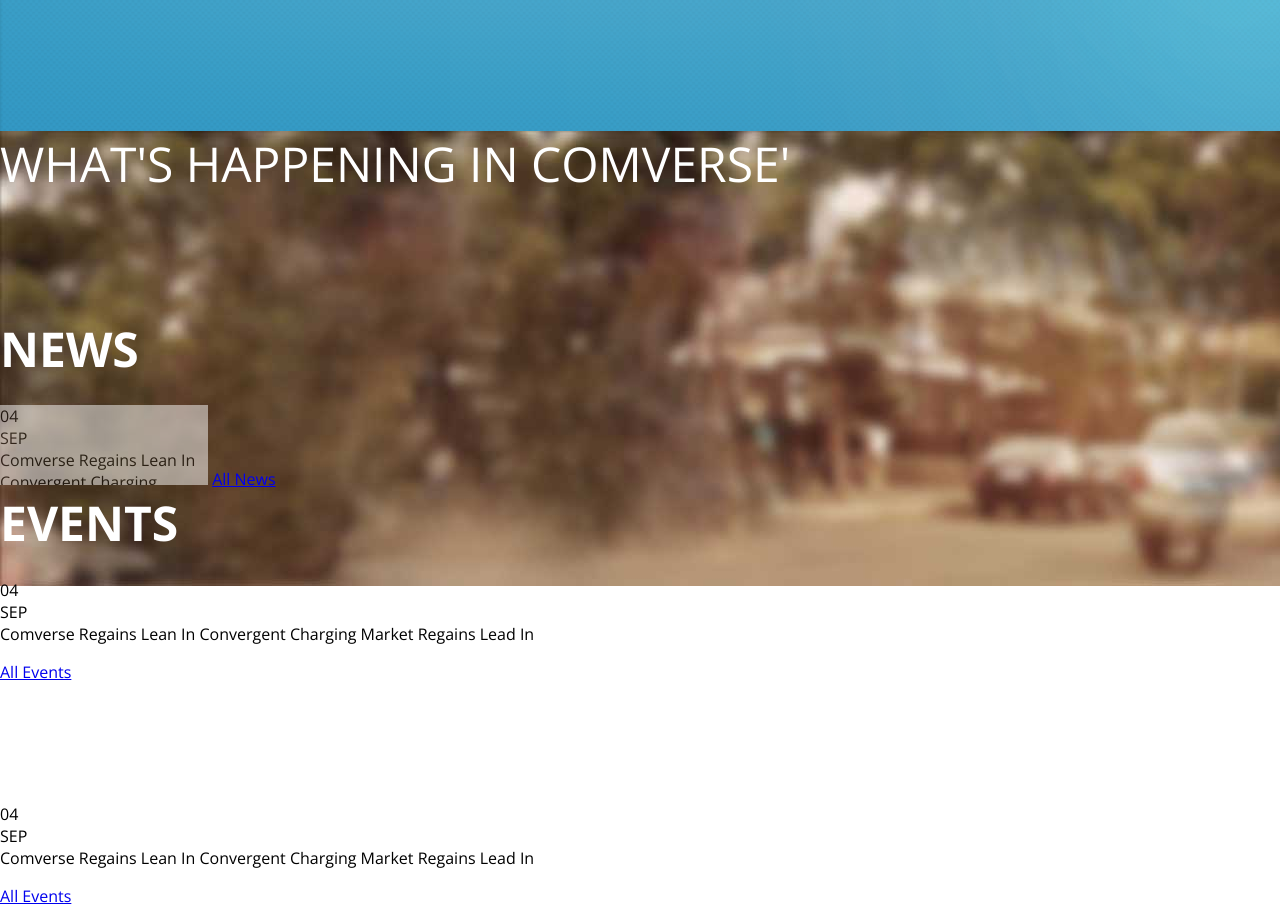
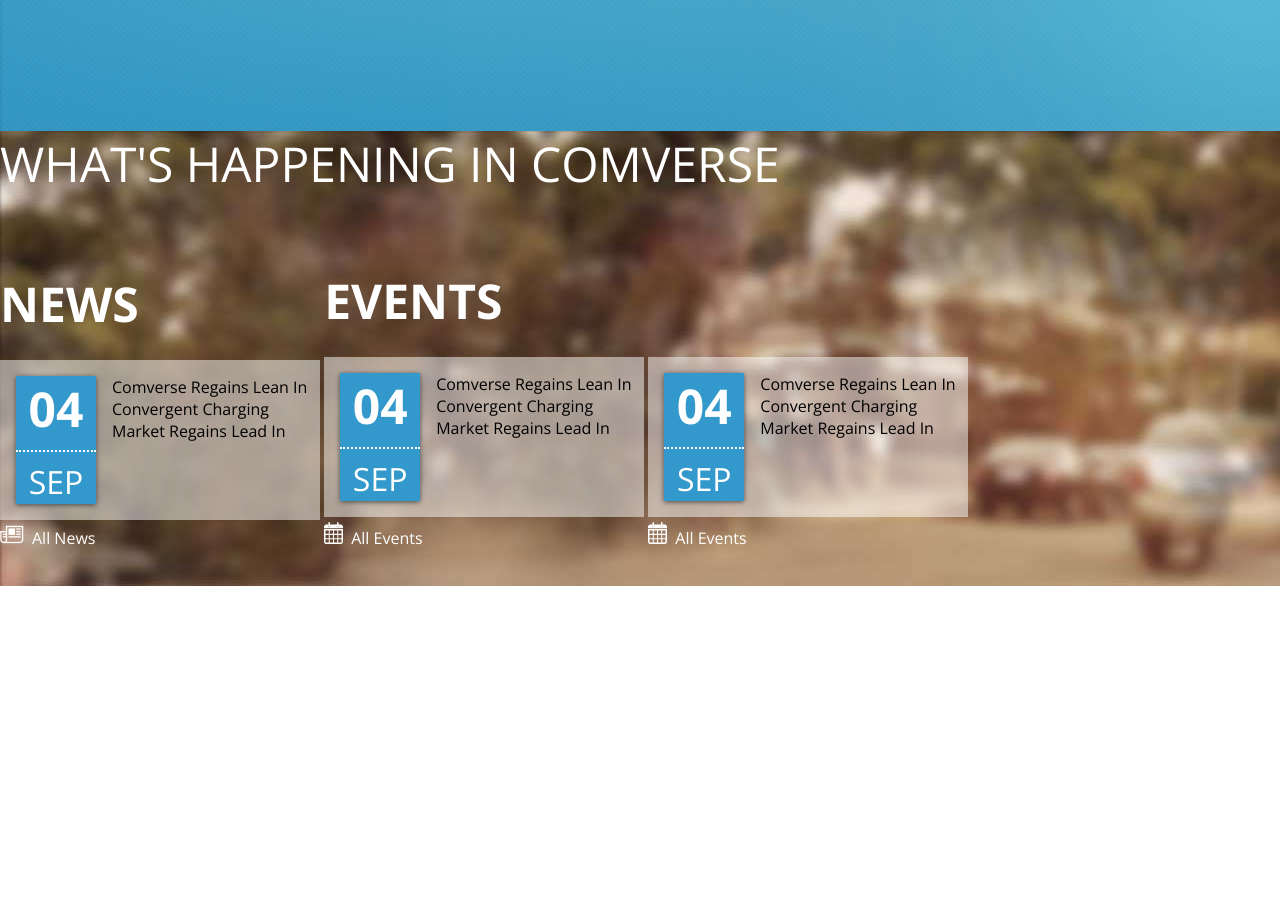
Before and after one commit to lweiss1/comverse, a plain HTML site: page index.html in a window 1280 px wide. Shown: the part 1061-1968 px from the top of the page. After the commit the page ends 1647 px from the top, so only its background shows below. Drawn offline with nearby package versions, Linux system fonts and the light colour scheme.

Commit message:
News section CSS
complete news section css w/o layout

```diff
--- a/css/main.css
+++ b/css/main.css
@@ -513,7 +513,7 @@ a.b1_services {
     /*border: 1px solid #808080;*/
     border-radius: 7px;
     background: #2f88ac;
-    opacity: 0.9;
+    background-color: rgba(47, 136, 172, 0.8);
     width: 200px;
     line-height: 40px;
     height: 40px;
@@ -554,7 +554,12 @@ section.news {
 
 section.news h1 {
     color: white;
-    margin-bottom: 2.5em;
+    margin-bottom: 1.5em;
+}
+
+div.news {
+    position: relative;
+    display: inline-block;
 }
 
 div.news h2 {
@@ -563,16 +568,82 @@ div.news h2 {
 }
 
 section.news ul {
-    position: relative;
     list-style-type: none;
     padding-left: 0;
 }
 
-article.cal_view {
-    width:13em;
-    height: 5em;
-    background: white;
+
+article.news_a {
+    position: relative;
+    display: inline-block;
+    width:20em;
+    height: 10em;
     overflow: hidden;
+    background-color: rgba(255, 255, 255, 0.5);
+}
+
+article.news_a ul {
+    position: absolute;
+
     display: inline-block;
-    opacity: 0.5;
 }
+
+article.news_a p {
+    position: absolute;
+    font-size: 1em;
+    right: 0.5em;
+    display: inline-block;
+    width: 12.5em;
+    top: 1em;
+    font-weight: 300;
+}
+
+ul.cal_view {
+    width: 5em;
+    height: 8em;
+    background-color: #3399cc;
+    margin-left: 1em;
+    margin-top: 1em;
+    margin-bottom: 1em;
+    box-shadow: 0px 1px 5px #484848;
+}
+
+ul hr {
+    border: none;
+    border-bottom: 2px dotted white;
+    color:white;
+    height:1px;
+
+}
+
+li.cal_day {
+    display: block;
+    font-weight: 700;
+    font-size: 3em;
+    color: white;
+    text-align: center;
+}
+
+li.cal_month {
+    display: block;
+    font-weight: 300;
+    font-size: 2em;
+    color: white;
+    text-align: center;
+}
+
+a.news_bt , a.events_bt {
+    display: block;
+    text-decoration: none;
+    color: white;
+}
+
+a.news_bt:before {
+    content: url(../img/eventListIconNews.png);
+    margin-right: 0.5em;
+}
+
+a.events_bt:before {
+    content: url(../img/eventListIconEvents.png);
+    margin-right: 0.5em;
+}
--- a/index.html
+++ b/index.html
@@ -132,48 +132,46 @@
             </section>
 
             <section class="news">
-                <h1>WHAT'S HAPPENING IN COMVERSE'</h1>
-                <ul>
-                    <li>
+                <h1>WHAT'S HAPPENING IN COMVERSE</h1>
                         <div class="news">
                             <h2>NEWS</h2>
-                            <article class="cal_view">
-                                <ul>
+                            <article class="news_a">
+                                <ul class="cal_view">
                                     <li class="cal_day">04</li>
+                                    <li class="cal_hr"><hr/></li>
                                     <li class="cal_month">SEP</li>
                                 </ul>
                                 <p>Comverse Regains Lean In Convergent Charging Market Regains Lead In</p>
                             </article>
                             <a class=news_bt title="All News" href="#">All News</a>
                         </div>
-                    </li>
-                    <li>
+
                         <div class="news">
                             <h2>EVENTS</h2>
-                            <article>
+                            <article class="news_a">
                                 <ul class="cal_view">
                                     <li class="cal_day">04</li>
+                                    <li class="cal_hr"><hr/></li>
                                     <li class="cal_month">SEP</li>
                                 </ul>
                                 <p>Comverse Regains Lean In Convergent Charging Market Regains Lead In</p>
                             </article>
-                            <a class=news_bt title="All Events" href="#">All Events</a>
+                            <a class=events_bt title="All Events" href="#">All Events</a>
                         </div>
-                    </li>
-                    <li>
+
                         <div class="news">
                             <h1></h1>
-                            <article>
+                            <article class="news_a">
                                 <ul class="cal_view">
                                     <li class="cal_day">04</li>
+                                    <li class="cal_hr"><hr/></li>
                                     <li class="cal_month">SEP</li>
                                 </ul>
                                 <p>Comverse Regains Lean In Convergent Charging Market Regains Lead In</p>
                             </article>
-                            <a class=news_bt title="All Events" href="#">All Events</a>
+                            <a class=events_bt title="All Events" href="#">All Events</a>
                         </div>
-                    </li>
-                </ul>
+
             </section>
             <section class="stories"></section>
             <footer></footer>
```
